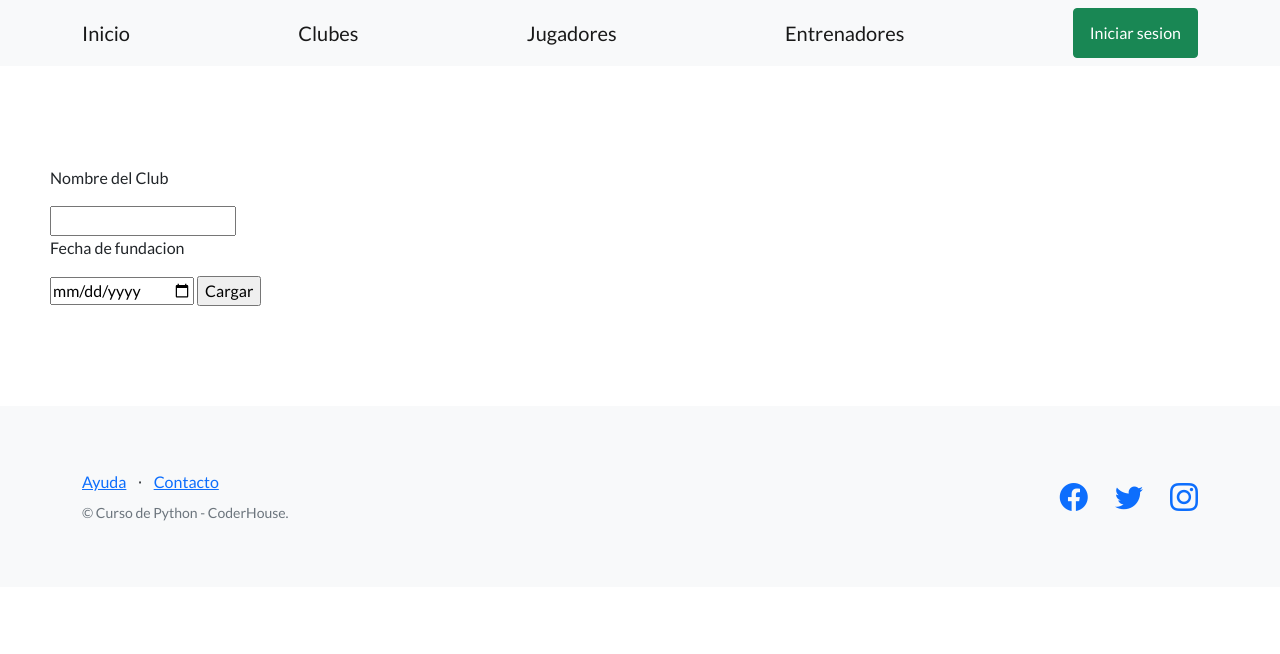
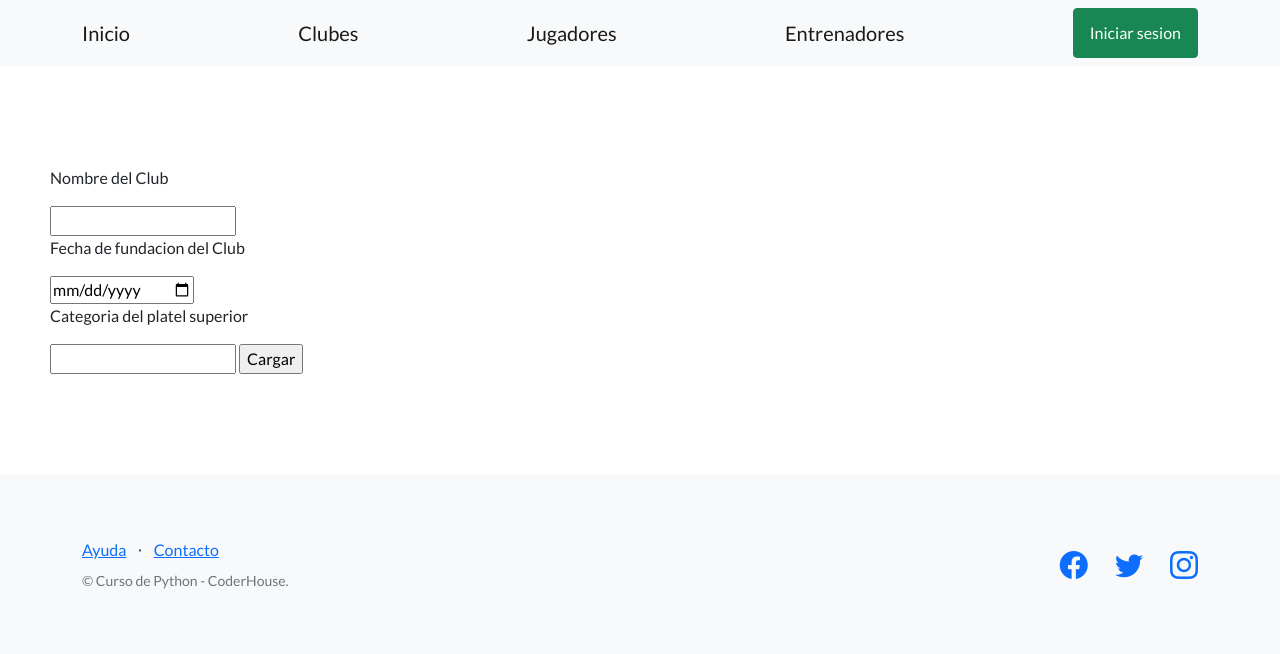
Before and after one commit to OctavioCaceres55/TrabajoFINAL-CaceresManevyBila, a Django app: page /BlogBasquet/cargar-club/ in a window 1280 px wide. Shown: the top 654 px of the page. Run offline with Django 4.2, Linux system fonts and the light colour scheme; some libraries are stand-ins or nearby versions.

Commit message:
Agregado nuevo formulario. Creado nuevo club

```diff
--- a/Basquet1/templates/Basquet1/formulario_basquet_1.html
+++ b/Basquet1/templates/Basquet1/formulario_basquet_1.html
@@ -5,9 +5,10 @@
     {% csrf_token %}
     <p> Nombre del Club</p>
     <input type="text" name ="nombre">
-    <p> Fecha de fundacion</p>
-    <input type="date" name ="fecha de fundacion">
+    <p> Fecha de fundacion del Club</p>
+    <input type="date" name ="fecha_fundacion">
+    <p> Categoria del platel superior</p>
+    <input type="text" name ="categoria">
     <input type="submit" value="Cargar">
-
 </form>
 {% endblock contenido %}
--- a/Basquet1/templates/Basquet1/lista_clubes.html
+++ b/Basquet1/templates/Basquet1/lista_clubes.html
@@ -4,6 +4,7 @@
 <section>
     <div>
         <h1>Lista de clubes</h1>
+        <a href="{% url 'cargar-club' %}"> Cargar Club</a>
         <ul>
         {% for club in clubes %}
          <li> {{club.ciudad}}, {{club.nombre}}</li>
--- a/Basquet1/urls.py
+++ b/Basquet1/urls.py
@@ -16,11 +16,11 @@ Including another URLconf
 """
 from django.contrib import admin
 from django.urls import path
-from Basquet1.views import listar_jugadores, listar_entrenadores, listar_clubes, crear_club
+from Basquet1.views import listar_jugadores, listar_entrenadores, listar_clubes, cargar_club
 
 urlpatterns = [
     path('jugadores/', listar_jugadores, name="jugadores"),
     path('entrenadores/', listar_entrenadores, name="entrenadores"),
     path('clubes/', listar_clubes, name="clubes"),
-    path('cargar-club/', crear_club, name="cargar-club")
+    path('cargar-club/', cargar_club, name="cargar-club"),
 ]
--- a/Basquet1/views.py
+++ b/Basquet1/views.py
@@ -1,4 +1,5 @@
-from django.shortcuts import render
+from django.shortcuts import render, redirect
+from django.urls import reverse
 from Basquet1.models import Entrenadores, Clubes, Jugadores
 def listar_jugadores(request):
     contexto = {
@@ -33,11 +34,19 @@ def listar_clubes(request):
     )
     return http_response
 
-def crear_club(request):
-    contexto = {}
-    http_response = render(
+def cargar_club(request):
+    if request.method == "POST":
+        data = request.POST
+        nombre_club= data["nombre"]
+        categoria_maxima = data["categoria"]
+        fecha_de_fundacion = data["fecha_fundacion"]
+        club = Clubes(nombre=nombre_club, categoria_juego= categoria_maxima, fecha_fundacion=fecha_de_fundacion)
+        club.save()
+        url_exitosa = reverse('clubes')
+        return redirect(url_exitosa)
+    else:
+        http_response = render(
         request=request,
         template_name='Basquet1/formulario_basquet_1.html',
-        context= contexto
     )
     return http_response
```
Also changed, not shown: db.sqlite3.
